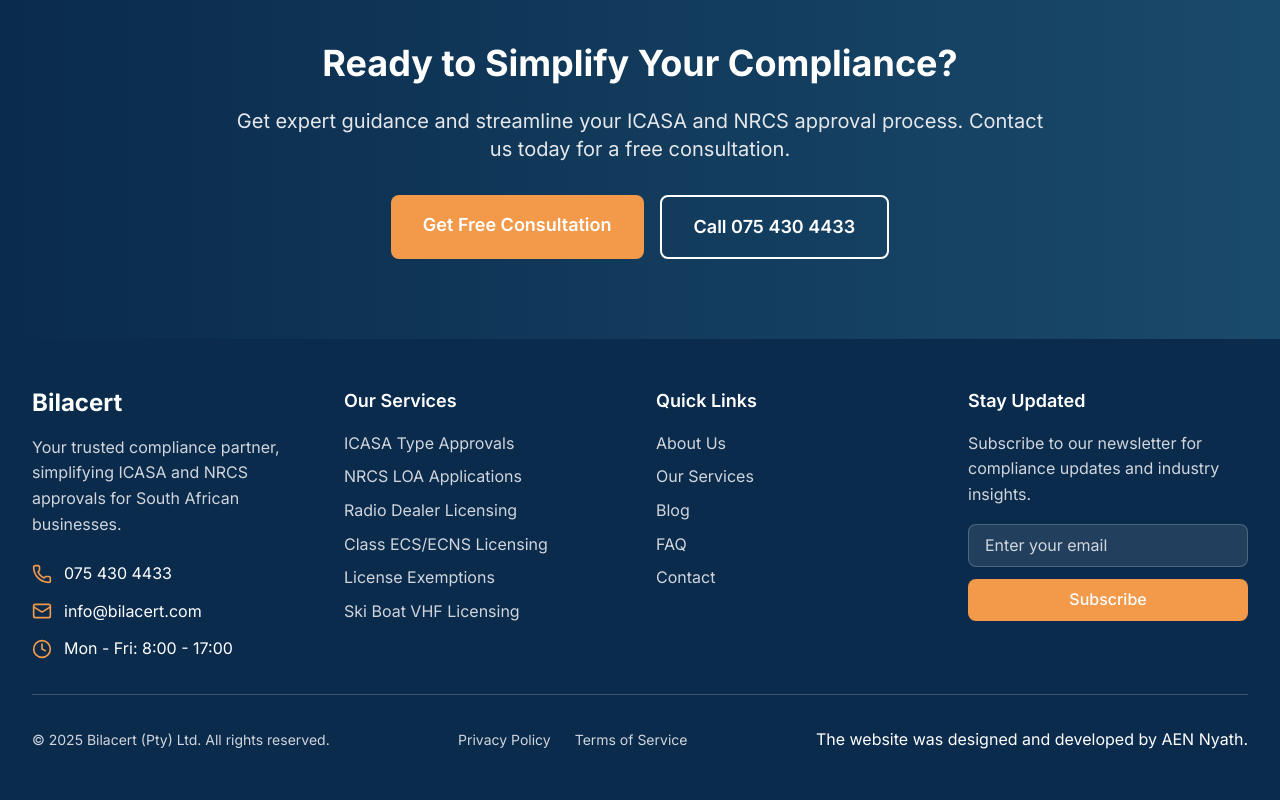
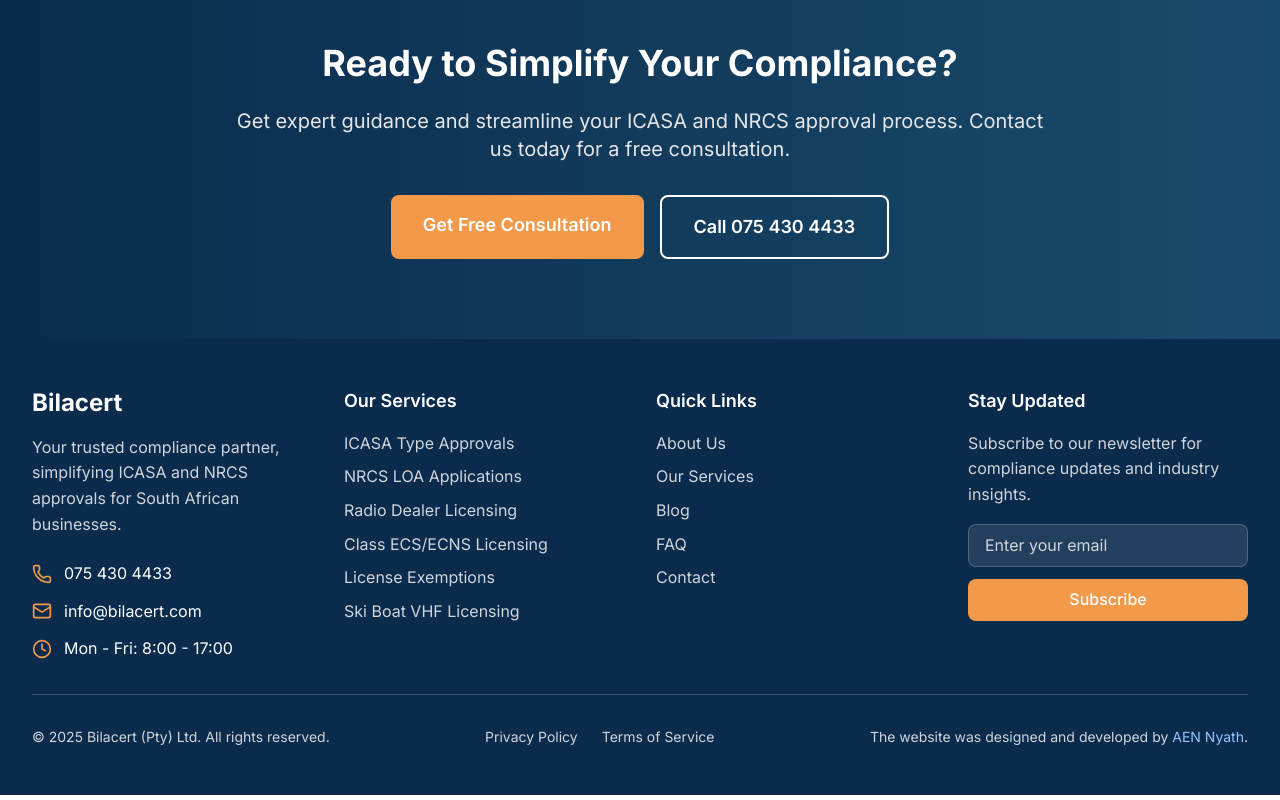
Before and after one commit to bilacert1-stack/bilacert, a Next.js app: page / in a window 1280 px wide. Shown: the part 2948-3748 px from the top of the page. Built offline with nearby package versions, Linux system fonts and the light colour scheme.

Commit message:
Enhance footer credits with improved styling and link formatting

```diff
--- a/src/components/Footer.tsx
+++ b/src/components/Footer.tsx
@@ -120,9 +120,14 @@
 							</Link>
 						</div>
 						<div>
-							<p>
+							<p className='text-gray-300 text-sm'>
 								The website was designed and developed by{' '}
-								<Link href='https://abrameltonntsako.web.app'>AEN Nyath</Link>.
+								<Link
+									className='text-blue-300 text-sm'
+									href='https://abrameltonntsako.web.app'>
+									AEN Nyath
+								</Link>
+								.
 							</p>
 						</div>
 					</div>
```
